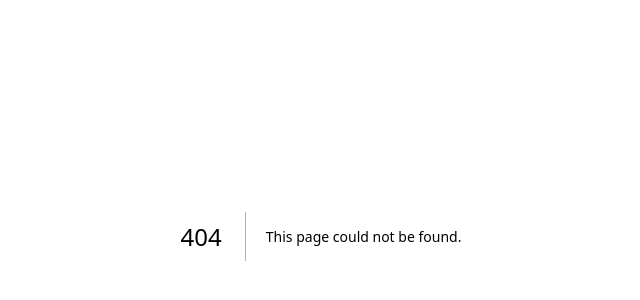
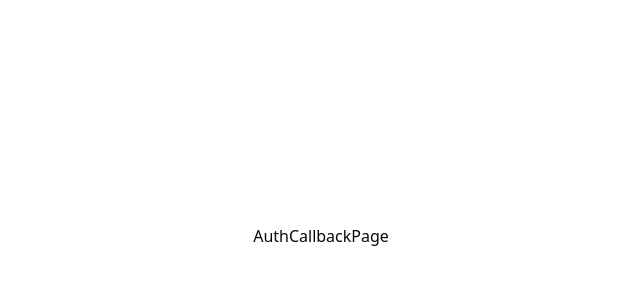
Before and after one commit to sachingupta67/sass-webinar-platform-with-ai-sales-agent, a Next.js app: page /callback in a window 1280 px wide. Before the commit this address had no page. Shown: the part 164-464 px from the top of the page, without its empty margins (319-959 px from the left). Built offline with nearby package versions, Linux system fonts and the light colour scheme.

Commit message:
Basic | Clerk Setup done

```diff
--- /dev/null
+++ b/app/(auth)/callback/page.tsx
@@ -0,0 +1,9 @@
+// TODO : Implement this page to handle the callback from the auth provider
+
+export const dynamic = "force-dynamic"; // Render fresh on every request because by default next js serves is static or cached
+
+const AuthCallbackPage = () => {
+  return <div>AuthCallbackPage</div>;
+};
+
+export default AuthCallbackPage;
```
Also changed, not shown: app/(auth)/callback/loading.tsx (added).
